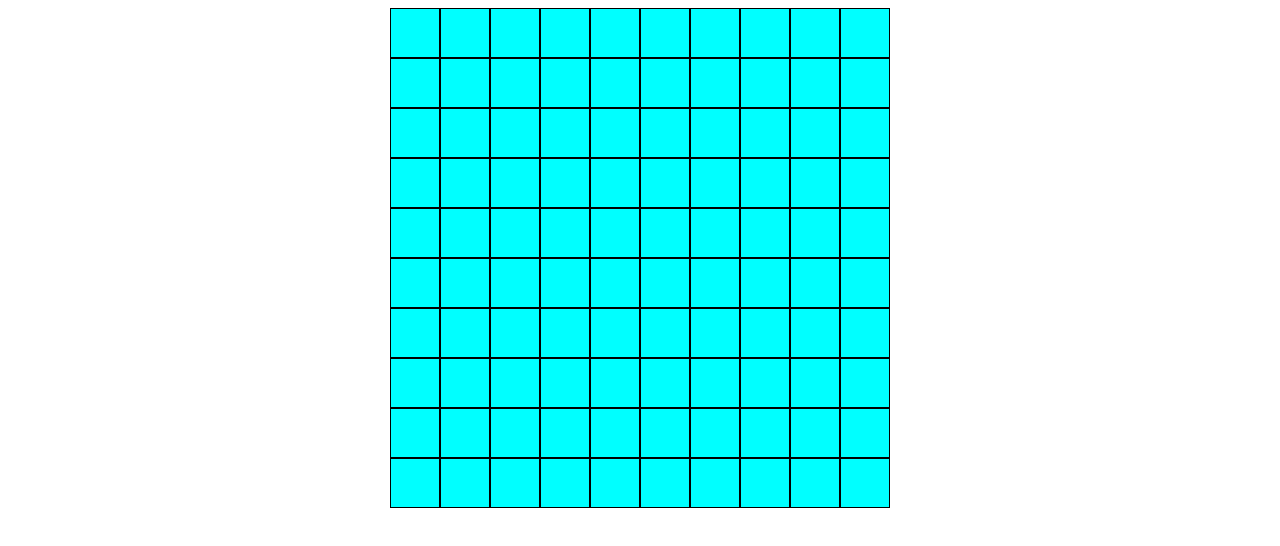
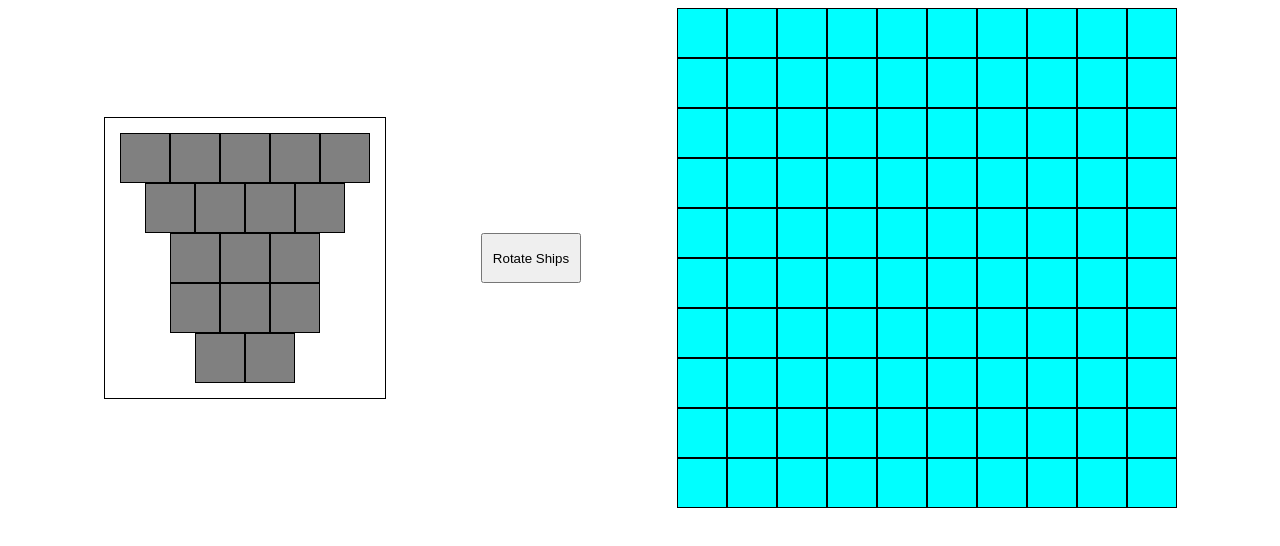
Before and after one commit to totomi2323/battleShip, a website built with webpack: page dist/index.html in a window 1280 px wide. Built offline with nearby package versions, Linux system fonts and the light colour scheme.

Commit message:
added basic drag css and ship rotation function, updates to be continued

```diff
--- a/src/gameBoard.js
+++ b/src/gameBoard.js
@@ -6,7 +6,7 @@ const gameBoard = (() => {
   function createMap() {
     let shipMap = document.createElement("div");
     shipMap.classList.add("map");
-    document.body.appendChild(shipMap);
+    document.querySelector(".playField").appendChild(shipMap);
   }
   function createBoard()  {
       for (let i= 1; i <= 100; i++) {
--- a/src/index.js
+++ b/src/index.js
@@ -1,5 +1,55 @@
-import './style.css';
-import {gameBoard} from "./gameBoard.js";
+import "./style.css";
+import { gameBoard } from "./gameBoard.js";
+import { shipDock } from "./shipDock";
 
+let playField = document.createElement("div");
+playField.classList.add("playField");
+document.body.appendChild(playField);
+
+shipDock.displayShipDock();
 gameBoard.createMap();
 gameBoard.createBoard();
+
+function handleDragStart(e) {
+  this.style.backgroundColor = "yellow";
+}
+
+function handleDragEnd(e) {
+  this.style.background = "grey";
+
+  items.forEach(function (item) {
+    item.classList.remove("over");
+  });
+}
+function handleDragOver(e) {
+    e.preventDefault();
+    return false;}
+
+function handleDragEnter(e) {
+  this.classList.add("over");
+  console.log(this);
+}
+
+function handleDragLeave(e) {
+  this.classList.remove("over");
+}
+
+function handleDrop(e) {
+    e.stopPropagation();
+    return false;
+  }
+
+let items = document.querySelectorAll(".ship");
+items.forEach(function (item) {
+  item.addEventListener("dragstart", handleDragStart);
+  item.addEventListener("dragend", handleDragEnd);
+});
+
+
+let squares = document.querySelectorAll(".map .square");
+squares.forEach(function (squa ) {
+    squa.addEventListener('dragover', handleDragOver);
+    squa.addEventListener('dragenter', handleDragEnter);
+    squa.addEventListener('dragleave', handleDragLeave);
+    squa.addEventListener('drop', handleDrop);
+})
--- a/src/shipDock.js
+++ b/src/shipDock.js
@@ -1 +1,51 @@
-import {shipCreator as shipCreator} from "./ship.js"
+import { shipCreator as shipCreator } from "./ship.js";
+import { gameBoard } from "./gameBoard.js";
+
+const shipDock = (() => {
+  const makeShips = () => {
+    let carrier = shipCreator.createShip("carrier", 5);
+    let battleShip = shipCreator.createShip("battleShip", 4);
+    let cruiser = shipCreator.createShip("cruiser", 3);
+    let submarine = shipCreator.createShip("submarine", 3);
+    let destroyer = shipCreator.createShip("destroyer", 2);
+  };
+  const displayShipDock = () => {
+    makeShips();
+    let shipDock = document.createElement("div");
+    shipDock.classList.add("shipDock");
+    document.querySelector(".playField").appendChild(shipDock);
+    for (const ship in gameBoard.allShip) {
+      let shipSize = gameBoard.allShip[ship].shipLength;
+      let choosenShip = document.createElement("div");
+      choosenShip.classList.add("ship");
+      choosenShip.setAttribute("draggable",true)
+      choosenShip.classList.add(gameBoard.allShip[ship].shipName);
+      choosenShip.id = "s" + shipSize;
+      shipDock.appendChild(choosenShip);
+      for (let i = 1; i <= shipSize; i++) {
+        let square = document.createElement("div");
+        square.classList.add("square");
+        choosenShip.appendChild(square);
+      }
+    }
+    rotationButton();
+  };
+
+  function changeRotation () {
+    let shipD = document.querySelector(".shipDock");
+    shipD.classList.toggle("vertical");
+  }
+  const rotationButton = () => {
+    let rotateButton = document.createElement("button");
+    rotateButton.classList.add("rotateButton");
+    rotateButton.innerHTML= "Rotate Ships";
+    document.querySelector(".playField").appendChild(rotateButton);
+    rotateButton.addEventListener("click" ,changeRotation)
+
+  }
+
+
+  return { displayShipDock };
+})();
+
+export { shipDock as shipDock };
--- a/src/style.css
+++ b/src/style.css
@@ -1,3 +1,9 @@
+.playField {
+    display: flex;
+    flex-wrap: wrap;
+    justify-content: center;
+    align-items: center;
+}
 .map {
     margin : 0 auto;
     background-color:aqua;
@@ -7,13 +13,44 @@
     flex-wrap: wrap;
     align-content: center;
     justify-content: center;
-
 }
-
-
 .square {
     width: 48px;
     height:48px;;
     border: 1px solid black;
+}
+.square.over {
+    border: 1px dotted red;
+    background-color: blue;
+}
+
+.shipDock {
+    border: 1px solid black;
+    margin: 0 auto;
+    display: flex;
+    width: 280px;
+    height: 280px;
+    flex-wrap: wrap;
+    align-content: center;
+    justify-content: center;
+}
+.vertical {
+    transform: rotate(90deg);
 
 }
+.ship {
+    display: flex;
+    background-color: grey;
+    cursor:move;
+}
+#s2 {
+    margin: 0 100px;
+
+}
+.ship:hover {
+    background-color: green;
+}
+.rotateButton {
+    width: 100px;
+    height: 50px;
+}
```
Also changed, not shown: dist/main.js.
